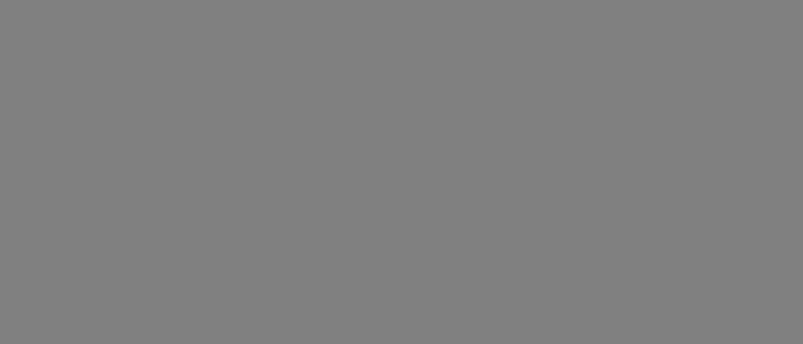
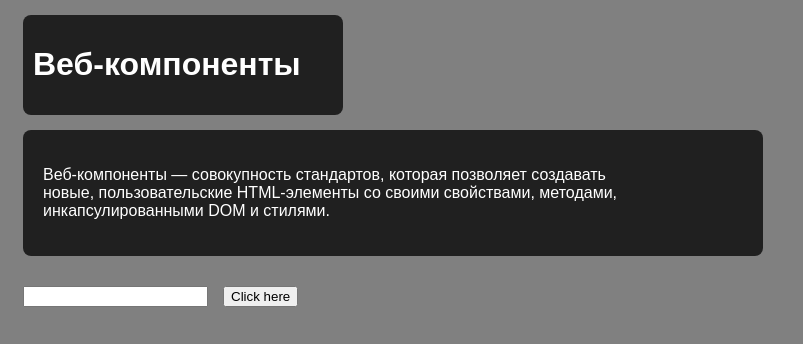
Before and after one commit to TashtandyevBaysal/Home_work_REACT, a React (Create React App) app: page / in a window 1280 px wide. Shown: the top 344 px of the page, without its empty margins (0-803 px from the left). Built offline with nearby package versions, Linux system fonts and the light colour scheme.

Commit message:
finished

```diff
--- a/public/index.html
+++ b/public/index.html
@@ -19,5 +19,6 @@
     <noscript>You need to enable JavaScript to run this app.</noscript>
     <div id="root"></div>
 
+
   </body>
 </html>
--- a/src/App.js
+++ b/src/App.js
@@ -1,3 +1,4 @@
+import Events from './Events/Components';
 import FirstComponent from './components/FirstComponent';
 import Props1 from './components/Props1';
 
@@ -8,6 +9,8 @@ function App() {
       <Props1 colorItem ='red'/>
       <Props1 /> */}
 
+      <Events/>
+
     </div>
   );
 }
--- /dev/null
+++ b/src/Events/Components/index.jsx
@@ -0,0 +1,85 @@
+import React, { useRef } from "react";
+
+const Events = () => {
+  return (
+    <>
+      <Title />
+      <Paragraph />
+      <Button />
+    </>
+  );
+};
+
+const Title = () => {
+  return <div style={{width:"300px", backgroundColor:"#202020", padding:"10px", borderRadius:"8px 8px 8px 8px", color:"white", fontFamily:"sans-serif", margin:"15px"}}><h1>Веб-компоненты</h1></div>
+};
+
+const Paragraph = () => {
+  return (
+    <div style={{backgroundColor:"#202020", width:"700px", padding:"20px", color:"white", borderRadius:"8px 8px 8px 8px", fontFamily:"sans-serif", margin:"15px"}}>
+    <p>
+      Веб-компоненты — совокупность стандартов, которая позволяет создавать<br></br>
+      новые, пользовательские HTML-элементы со своими свойствами, методами,<br/>
+      инкапсулированными DOM и стилями.
+    </p></div>
+  );
+};
+
+const Button = () => {
+  const ref = useRef();
+
+  const EventsText = (name) => {
+    console.log(name);
+  };
+
+  const Input = () => {
+    const refInput = useRef();
+    function EventsText(eventName) {console.log(eventName)}
+
+    return <input style={{margin:"15px" }} ref={refInput}
+    onKeyDown={() => {
+      EventsText("keyDown");
+    }}
+    onKeyUp={() => {
+      EventsText("keyUp");
+    }}/>;
+  };
+
+  return (
+    <div>
+      <Input />
+      <button
+        ref={ref}
+        onClick={() => {
+          EventsText("click");
+        }}
+        onBlur={() => {
+          EventsText("onBlur");
+        }}
+        onMouseOver={() => {
+          EventsText("mouseOver");
+        }}
+        onMouseDown={() => {
+          EventsText("mouseDown");
+        }}
+        onContextMenu={() => {
+          EventsText("contextMenu");
+        }}
+        onMouseOut={() => {
+          EventsText("mouseOut");
+        }}
+        onMouseUp={() => {
+          EventsText("mouseUp");
+        }}
+        onMouseMove={() => {
+          EventsText("mouseMove");
+        }}
+
+      >
+        Click here
+      </button>
+    </div>
+  );
+};
+
+export default Events;
```
